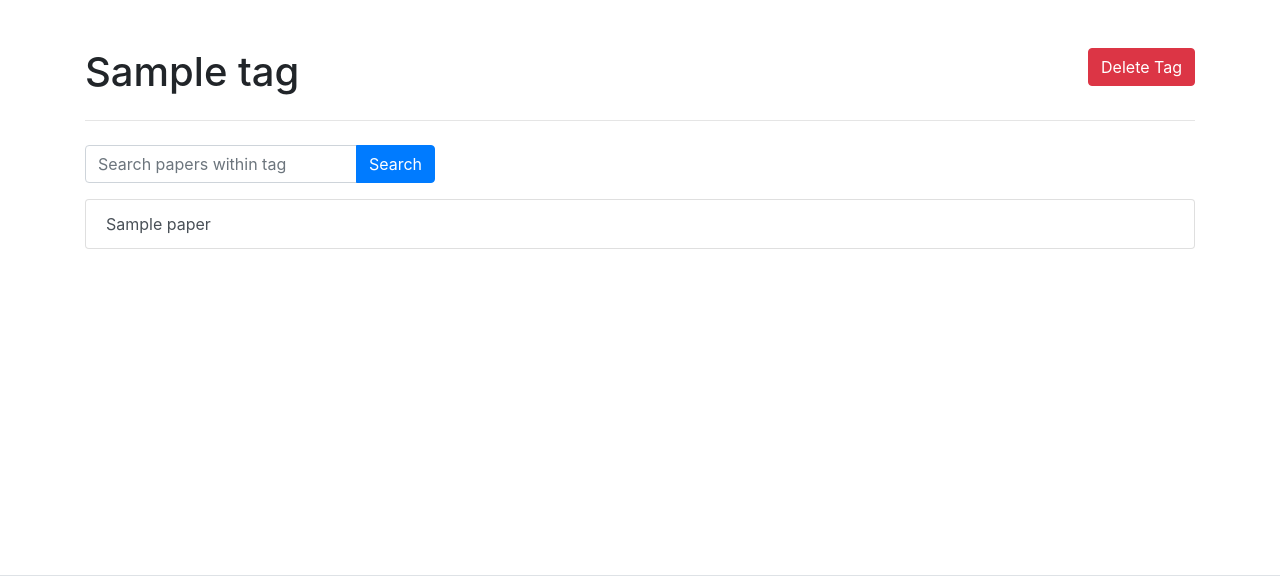
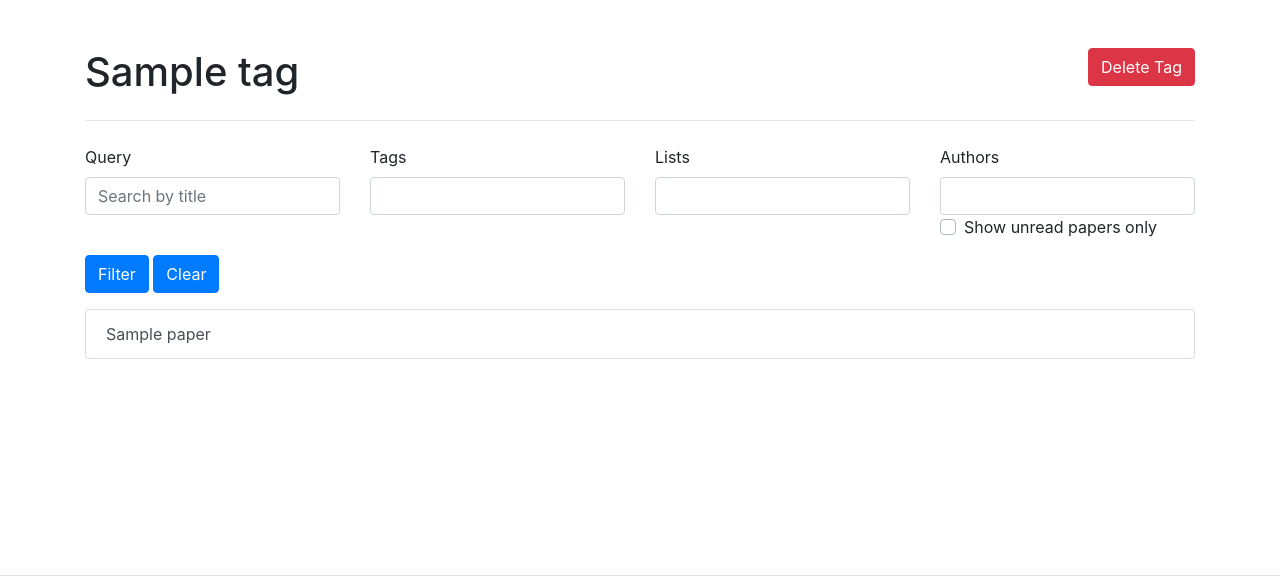
Before and after one commit to scivarolo/research-assistant, a Django app: page /tags/1/ in a window 1280 px wide. Shown: the part 56-632 px from the top of the page. Run offline with Django 3.2, Linux system fonts and the light colour scheme; a user stored in the database is signed in; tables that the repository leaves empty hold one stand-in row (values such as "Sample post"); some libraries are stand-ins or nearby versions.

Commit message:
Implement paper filter on Tag view

```diff
--- a/research_assistant/templates/tags/single.html
+++ b/research_assistant/templates/tags/single.html
@@ -1,5 +1,11 @@
 {% extends 'index.html' %}
 {% load crispy_forms_tags %}
+{% block css %}
+  {{ filter_form.media.css }}
+{% endblock css %}
+{% block js %}
+  {{ filter_form.media.js }}
+{% endblock js %}
 
 {% block content %}
 <div class="row">
@@ -28,23 +34,23 @@
 </div>
 <hr class="mb-4">
 <div class="row">
-  <div class="col col-md-4">
-    <form method="post">
+  <div class="col">
+    <form method="post" id="filter_form">
       {% csrf_token %}
-      {% crispy search_form %}
+      {% crispy filter_form %}
     </form>
   </div>
 </div>
 
 <div class="row">
   <div class="col">
-    {% if query and tag.paper_set.all|length == 0 %}
-      <p>No papers with this tag match "{{query}}". <a class="btn btn-sm btn-secondary" href="{% url 'research_assistant:single_tag' tag.id %}">Clear Search</a></p>
+    {% if papers|length == 0 %}
+      <p>No papers with this tag match. <a class="btn btn-sm btn-secondary" href="{% url 'research_assistant:single_tag' tag.id %}">Clear Search</a></p>
     {% else %}
       {% if query %}<p>Search results for "{{query}}" <a class="btn btn-sm btn-secondary" href="{% url 'research_assistant:single_tag' tag.id %}">Clear Search</a>{% endif %}
       <ul class="list-group">
-        {% if tag.paper_set.all %}
-          {% for paper in tag.paper_set.all %}
+        {% if papers %}
+          {% for paper in papers %}
             <a class="list-group-item list-group-item-action" href="{% url 'research_assistant:single_paper' paper.id %}">{{ paper.title }}
               {% if not paper.is_read %}<span class="badge badge-danger badge-pill">Unread</span>{% endif %}
             </a>
--- a/research_assistant/views/tags.py
+++ b/research_assistant/views/tags.py
@@ -5,8 +5,9 @@ from django.http import HttpResponseRedirect
 from django.shortcuts import render, reverse
 from django.db.models import Prefetch
 
-from research_assistant.forms import SearchForm, TagForm
+from research_assistant.forms import SearchForm, TagForm, PaperFilterForm
 from research_assistant.models import Tag, Paper
+from research_assistant.utils import __filter_papers_query
 
 
 @login_required
@@ -36,30 +37,38 @@ def single_tag(request, tag_id):
         Also handles editing the tag name when the user clicks the edit button next to the name.
     """
     tag = Tag.objects.get(pk=tag_id, user=request.user)
+    papers = Paper.objects.filter(user=request.user, tags__id=tag_id)
+
     template = "tags/single.html"
-    context = {"search_form": SearchForm(placeholder="Search papers within tag")}
+    context = {
+        "filter_form": PaperFilterForm(user=request.user, current_tag=tag_id),
+        "papers": papers}
 
-    # if searching
-    if request.POST.get("query"):
-        query = request.POST["query"]
-        if query is not None:
-            context["query"] = query
-            # Prefetch the papers in the query
-            papers = Paper.objects.filter(title__contains=query, user=request.user)
-            tag = (
-                Tag.objects.filter(pk=tag_id, user=request.user)
-                .prefetch_related(Prefetch("paper_set", queryset=papers))
-                .get()
-            )
-
-    # if requesting edit
-    elif request.method == "GET" and request.GET.get("edit"):
-        context["edit_tag_form"] = TagForm(instance=tag)
+    # The filter form is being cleared
+    if request.POST.get("clear"):
+        pass
 
     # if saving edit
     elif request.POST.get("name"):
         tag.name = request.POST["name"]
         tag.save()
+
+    elif request.method == "POST":
+        data = request.POST.copy()
+        filtered_papers = __filter_papers_query(data, request.user)
+        filtered_papers = filtered_papers.filter(tags__id=tag_id)
+        # tag = (
+        #     Tag.objects.filter(pk=tag_id, user=request.user)
+        #     .prefetch_related(Prefetch("paper_set", queryset=papers))
+        #     .get()
+        # )
+        context["papers"] = filtered_papers
+        context["filter_form"] = PaperFilterForm(data=data, user=request.user, current_tag=tag_id)
+
+
+    # if requesting edit
+    elif request.method == "GET" and request.GET.get("edit"):
+        context["edit_tag_form"] = TagForm(instance=tag)
 
     context["tag"] = tag
 
```
Also changed, not shown: research_assistant/utils.py (added, +40 -0 lines).
